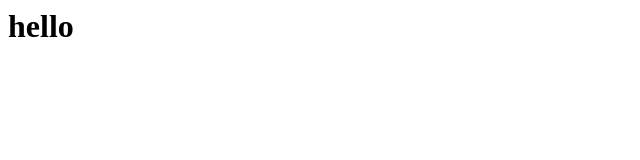
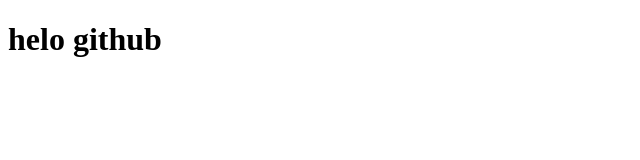
Before and after one commit to c2005465/web-dev-demo, a plain HTML site: page index.html in a window 1280 px wide. Shown: the whole page, without its empty margins (0-640 px from the left). Drawn offline with Linux system fonts and the light colour scheme.

Commit message:
VS commit

```diff
--- a/index.html
+++ b/index.html
@@ -1,3 +1,12 @@
-<html>
-<h1>hello</h1>
+<!DOCTYPE html>
+<html lang="en">
+<head>
+    <meta charset="UTF-8">
+    <meta http-equiv="X-UA-Compatible" content="IE=edge">
+    <meta name="viewport" content="width=h1, initial-scale=1.0">
+    <title>Document</title>
+</head>
+<body>
+    <h1>helo github </h1>
+</body>
 </html>
```
